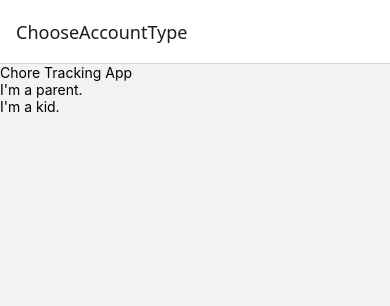
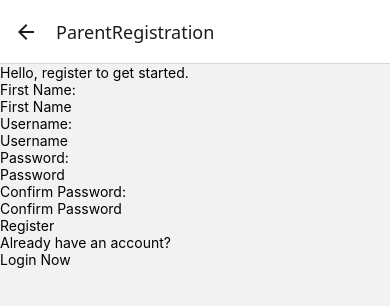
Before and after one commit to DojoEngineers/chore-tracker, a React Native app in the folder client/: screen /ParentRegistration in a window 390 px wide. Shown: the top 306 px of the page. Built offline with nearby package versions, Linux system fonts and the light colour scheme.

Commit message:
rough draft registration page created

```diff
--- a/client/App.js
+++ b/client/App.js
@@ -2,6 +2,9 @@ import { NavigationContainer } from "@react-navigation/native";
 import { createStackNavigator } from '@react-navigation/stack';
 import { UserContextProvider } from './context/UserContext';
 import { ChooseAccountType } from "./views/login/ChooseAccountType"
+import Toast from 'react-native-toast-message'
+import { ParentRegistration } from "./views/login/ParentRegistration";
+import { Tutorial } from "./views/login/Tutorial";
 
 export default function App() {
 
@@ -12,8 +15,11 @@ export default function App() {
       <NavigationContainer>
         <Stack.Navigator initialRouteName="ChooseAccountType">
           <Stack.Screen name="ChooseAccountType" component={ChooseAccountType}></Stack.Screen>
+          <Stack.Screen name="ParentRegistration" component={ParentRegistration}></Stack.Screen>
+          <Stack.Screen name="Tutorial" component={Tutorial}></Stack.Screen>
         </Stack.Navigator>
       </NavigationContainer>
+      <Toast />
     </UserContextProvider>
   )
 
--- a/client/context/UserContext.jsx
+++ b/client/context/UserContext.jsx
@@ -6,6 +6,8 @@ export const useLogin = () => useContext( UserContext )
 
 export const UserContextProvider = ( { children } ) => {
     const [ isLoggedIn, setIsLoggedIn ] = useState( false )
+    const [loggedInData, setLoggedInData] = useState({})
+    const [familyData, setFamilyData] = useState([])
 
     const login = () => {
         setIsLoggedIn( true )
@@ -13,6 +15,8 @@ export const UserContextProvider = ( { children } ) => {
 
     const logout = () => {
         setIsLoggedIn( false )
+        setLoggedInData(null)
+        setFamilyData([])
     }
 
     return(
--- a/client/package.json
+++ b/client/package.json
@@ -14,7 +14,8 @@
     "expo": "~53.0.17",
     "expo-status-bar": "~2.2.3",
     "react": "19.0.0",
-    "react-native": "^0.79.5"
+    "react-native": "^0.79.5",
+    "react-native-toast-message": "^2.3.3"
   },
   "devDependencies": {
     "@babel/core": "^7.20.0"
--- /dev/null
+++ b/client/views/login/ChildRegistration.jsx
@@ -0,0 +1,3 @@
+export const ChildRegistration = () => {
+
+}
--- a/client/views/login/ChooseAccountType.jsx
+++ b/client/views/login/ChooseAccountType.jsx
@@ -1,12 +1,15 @@
 import { View, Text, Pressable } from "react-native"
+import { useNavigation } from '@react-navigation/native'
 
 export const ChooseAccountType = () => {
+
+    const navigation = useNavigation()
 
     return (
         <View>
             <Text>Chore Tracking App</Text>
-            <Pressable><Text>I'm a parent.</Text></Pressable>
-            <Pressable><Text>I'm a kid.</Text></Pressable>
+            <Pressable onPress={() => navigation.navigate('ParentRegistration')}><Text>I'm a parent.</Text></Pressable>
+            <Pressable onPress={() => navigation.navigate('ChildRegistration')}><Text>I'm a kid.</Text></Pressable>
         </View>
     )
 
--- /dev/null
+++ b/client/views/login/ParentRegistration.jsx
@@ -0,0 +1,223 @@
+import { useNavigation } from "@react-navigation/native"
+import { useState } from "react"
+import { Pressable, Text, TextInput, View } from "react-native"
+import Toast from 'react-native-toast-message'
+import { useLogin } from "../../context/UserContext"
+
+const DEFAULT_FORM_VALUES = {
+    name: "",
+    userName: "",
+    password: "",
+    confirmPassword: ""
+}
+
+const EMAIL_REGEX = /^[^\s@]+@[^\s@]+\.[^\s@]+$/
+const NO_EMOJI_REGEX = /^[\p{L}\p{N}\p{P}\p{Zs}]*$/u
+
+export const ParentRegistration = () => {
+
+    const [ apiErrors, setApiErrors ] = useState({})
+    const [formData, setFormData] = useState(DEFAULT_FORM_VALUES)
+    const [formErrors, setFormErrors] = useState({})
+
+    const navigation = useNavigation()
+    const { login } = useLogin()
+
+    // Dynamically set form data
+    const handleChange = (name, value) => {
+        setFormData(prev => ({...prev, [name]: value}))
+        validateData(name, value)
+    }
+
+    // Validate form inputs dynamically
+    const validateData = (name, value) => {
+        const validations = {
+            name: value => (
+                value.length < 2 ? "Name must be at least 2 characters long."
+                : !NO_EMOJI_REGEX.test(value) ? "Name must not contain emojis."
+                : false
+            ),
+            userName: value => (
+                !EMAIL_REGEX.test(value) || value.replace(/\D/g, "").length !== 10
+                ? "Username must be a valid email or 10 digit phone number."
+                : false
+            ),
+            password: value => {
+                if (value.length < 8) return "Password must be at least 8 characters long."
+                else if (!NO_EMOJI_REGEX.test(value)) return "Password must not contain emojis."
+                else if (value != formData.confirmPassword) return "Passwords must match."
+                else {
+                    setFormErrors(prev => ({...prev, confirmPassword: false}))
+                    return false
+                }
+            },
+            confirmPassword: value => {
+                if (value.length < 8) return "Password must be at least 8 characters long."
+                else if (!NO_EMOJI_REGEX.test(value)) return "Password must not contain emojis."
+                else if (value != formData.password) return "Passwords must match."
+                else {
+                    setFormErrors(prev => ({...prev, password: false}))
+                    return false
+                }
+            }
+        }
+        setFormErrors(prev => ({...prev, [name]: validations[name](value)}))
+    }
+
+    // Check for errors before submitting form
+    const isReadyToSubmit = () => {
+        for (let key in formErrors){
+            if (formErrors[key] != false) {
+                return false
+            }
+        }
+        return true
+    }
+
+    // Check if userName already exists
+    const userNameExists = async (userName) => {
+        try {
+            return await checkUserName(userName)
+        } catch (error) {
+            console.log("checkUserName error:", error)
+            setApiErrors(prev => ({...prev, checkUserName: "Unable to validate user name."}))
+            Toast.show({
+                type: 'error',
+                text1: "Unable to validate user name."
+            })
+            return true
+        }
+    }
+
+    // Submit form
+    const handleSubmit = async () => {
+        e.preventDefault()
+        if (!isReadyToSubmit()){
+            return Toast.show({
+                type: 'error',
+                text1: "Please make corrections to the form."
+            })
+        }
+        let { name, userName, password, confirmPassword } = formData
+        const isParent = true
+        const exists = await userNameExists(userName)
+        if (exists) {
+            return Toast.show({
+                type: 'error',
+                text1: "User name already exists or could not be validated."
+            })
+        }
+        else {
+            register({name, userName, password, confirmPassword, isParent})
+                .then( ()=>{
+                    login()
+                    Toast.show({
+                        type: 'success',
+                        text1: "Account created successfully!"
+                    })
+                    navigation.navigate('Tutorial')
+                })
+                .catch( error => {
+                    console.log("register error:", error)
+                    setApiErrors(prev => ({...prev, register: "Unable to create account."}))
+                    Toast.show({
+                        type: 'error',
+                        text1: "Unable to create account."
+                    })
+                }
+            )
+        }
+    }
+
+    return (
+        <View>
+            <Text>Hello, register to get started.</Text>
+
+            <View>
+
+                <View>
+                    {formErrors.name && (
+                        <Text style={{ color: 'red', textAlign: 'center' }}>
+                            {formErrors.name}
+                        </Text>
+                    )}
+                    <Text>First Name:</Text>
+                    <TextInput
+                        placeholder="First Name"
+                        value={formData.name}
+                        onChangeText={(text) => handleChange('name', text)}
+                    />
+                </View>
+
+                <View>
+                    {formErrors.userName && (
+                        <Text style={{ color: 'red', textAlign: 'center' }}>
+                            {formErrors.userName}
+                        </Text>
+                    )}
+                    <Text>Username:</Text>
+                    <TextInput
+                        placeholder="Username"
+                        value={formData.userName}
+                        onChangeText={(text) => handleChange('userName', text)}
+                    />
+                </View>
+
+                <View>
+                    {formErrors.password && (
+                        <Text style={{ color: 'red', textAlign: 'center' }}>
+                            {formErrors.password}
+                        </Text>
+                    )}
+                    <Text>Password:</Text>
+                    <TextInput
+                        placeholder="Password"
+                        value={formData.password}
+                        onChangeText={(text) => handleChange('password', text)}
+                        secureTextEntry={true}
+                    />
+                </View>
+
+                <View>
+                    {formErrors.confirmPassword && (
+                        <Text style={{ color: 'red', textAlign: 'center' }}>
+                            {formErrors.confirmPassword}
+                        </Text>
+                    )}
+                    <Text>Confirm Password:</Text>
+                    <TextInput
+                        placeholder="Confirm Password"
+                        value={formData.confirmPassword}
+                        onChangeText={(text) => handleChange('confirmPassword', text)}
+                        secureTextEntry={true}
+                    />
+                </View>
+
+                {apiErrors.register && (
+                    <Text style={{ color: 'red', textAlign: 'center' }}>
+                        {apiErrors.register}
+                    </Text>
+                )}
+                {apiErrors.checkUserName && (
+                    <Text style={{ color: 'red', textAlign: 'center' }}>
+                        {apiErrors.checkUserName}
+                    </Text>
+                )}
+
+                <Pressable onPress={handleSubmit}>
+                    <Text>Register</Text>
+                </Pressable>
+
+            </View>
+
+            <View>
+                <Text>Already have an account?</Text>
+                <Pressable onPress={() => navigation.navigate('ChooseAccountType')}>
+                    <Text>Login Now</Text>
+                </Pressable>
+            </View>
+
+        </View>
+    )
+
+}
--- /dev/null
+++ b/client/views/login/Tutorial.jsx
@@ -0,0 +1,9 @@
+export const Tutorial = () => {
+
+    return (
+        <View>
+            <Text>Tutorial Page</Text>
+        </View>
+    )
+
+}
```
Also changed, not shown: client/services/user.service.js (+16 -2 lines), 1 other file (tests, documents, lock files or other folders).
